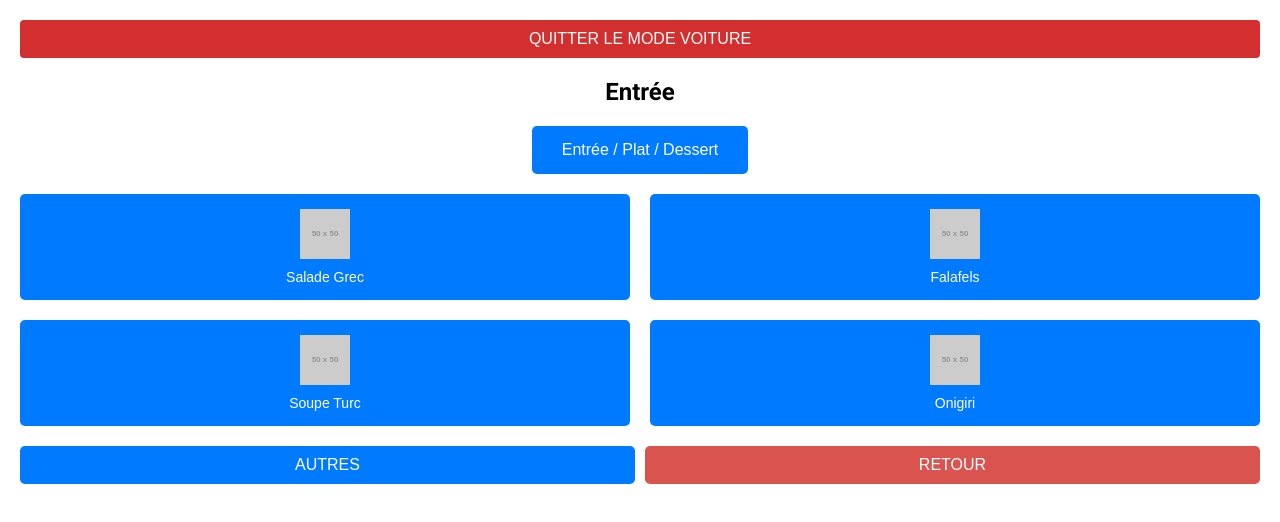
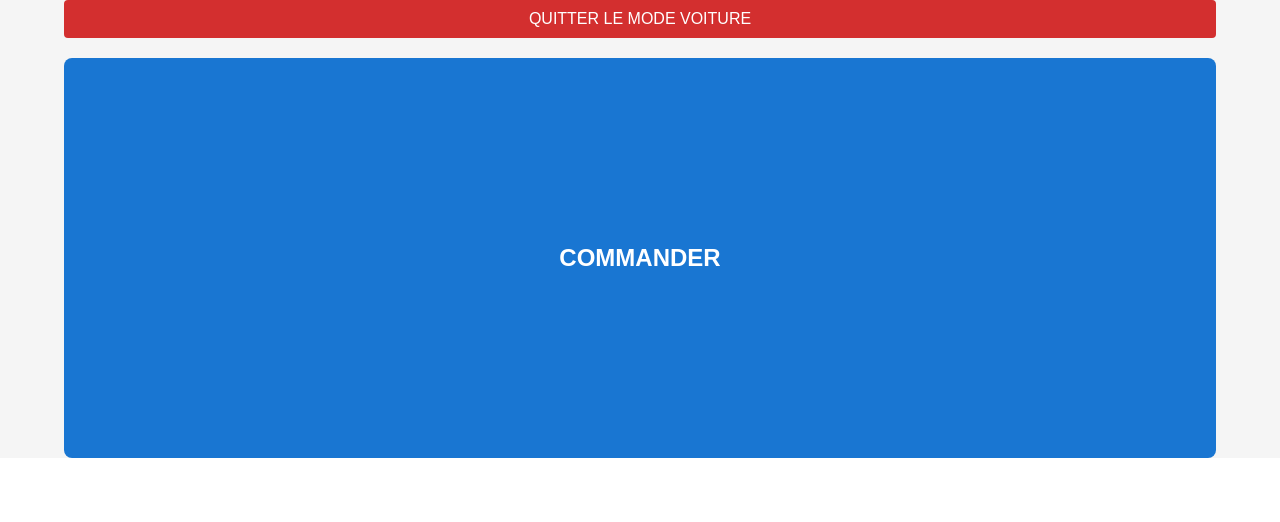
Before and after one commit to LouisKls/autoresto-client, a Next.js app: page / in a window 1280 px wide. Shown: the top 522 px of the page. Built offline with nearby package versions, Linux system fonts and the light colour scheme.

Commit message:
improving genericity of exit car mode

```diff
--- a/src/app/Voiture/Accueil.tsx
+++ b/src/app/Voiture/Accueil.tsx
@@ -1,20 +1,12 @@
 import React from 'react';
-import { useNavigate } from 'react-router-dom';
 import ExitCarModeComponent from '@/app/Voiture/ExitCarModeComponent';
 
 const Accueil: React.FC = () => {
 
-  const navigate = useNavigate(); // Hook pour la navigation
-
-  const handleOrder = () => {
-    // Navigue vers la page de commande
-    navigate('/order');
-  };
-
   return (
     <div style={containerStyle}>
-      <ExitCarModeComponent />
-      <button style={orderButtonStyle} onClick={handleOrder}>COMMANDER</button>
+      <ExitCarModeComponent  containerWidth="90%"/>
+      <button style={orderButtonStyle}>COMMANDER</button>
     </div>
   );
 };
@@ -38,7 +30,9 @@ const orderButtonStyle: React.CSSProperties = {
   fontSize: '24px',
   fontWeight: 'bold',
   cursor: 'pointer',
-  flex: '1 1 auto'
+  flex: '1 1 auto',
+  width: '90%',
+  height: '400px'
 };
 
 export default Accueil;
--- a/src/app/Voiture/ExitCarModeComponent.tsx
+++ b/src/app/Voiture/ExitCarModeComponent.tsx
@@ -1,8 +1,17 @@
 import React from 'react';
 
-const ExitCarModeComponent: React.FC = () => {
+interface ExitCarModeProps {
+  containerWidth: string; // La largeur à passer comme prop
+}
+
+const ExitCarModeComponent: React.FC<ExitCarModeProps> = ({ containerWidth }) => {
+
+  const containerStyle: React.CSSProperties = {
+    width: containerWidth
+  };
+
   return (
-    <div>
+    <div style={containerStyle}>
       <button style={exitCarModeButtonStyle}>QUITTER LE MODE VOITURE</button>
     </div>
   );
--- a/src/app/Voiture/ProductChoice.tsx
+++ b/src/app/Voiture/ProductChoice.tsx
@@ -99,6 +99,7 @@ const styles: { [key: string]: React.CSSProperties } = {
   items: {
     display: 'grid',
     gridTemplateColumns: '1fr 1fr',
+    height: '100%',
     gap: '20px',
     marginBottom: '20px'
   },
@@ -121,7 +122,9 @@ const styles: { [key: string]: React.CSSProperties } = {
   },
   actions: {
     display: 'flex',
-    justifyContent: 'space-between'
+    flexDirection: 'column',
+    justifyContent: 'space-between',
+    gap: '8px'
   },
   actionButton: {
     backgroundColor: '#007bff',
@@ -131,8 +134,7 @@ const styles: { [key: string]: React.CSSProperties } = {
     fontSize: '16px',
     borderRadius: '5px',
     cursor: 'pointer',
-    flex: 1,
-    marginRight: '10px'
+    flex: 1
   },
   backButton: {
     backgroundColor: '#d9534f',
--- a/src/app/page.tsx
+++ b/src/app/page.tsx
@@ -1,9 +1,9 @@
-import ProductChoice from '@/app/Voiture/ProductChoice';
+import Accueil from '@/app/Voiture/Accueil';
 
 export default function Home() {
   return (
     <div>
-      <ProductChoice />
+      <Accueil/>
     </div>
   );
 }
```
